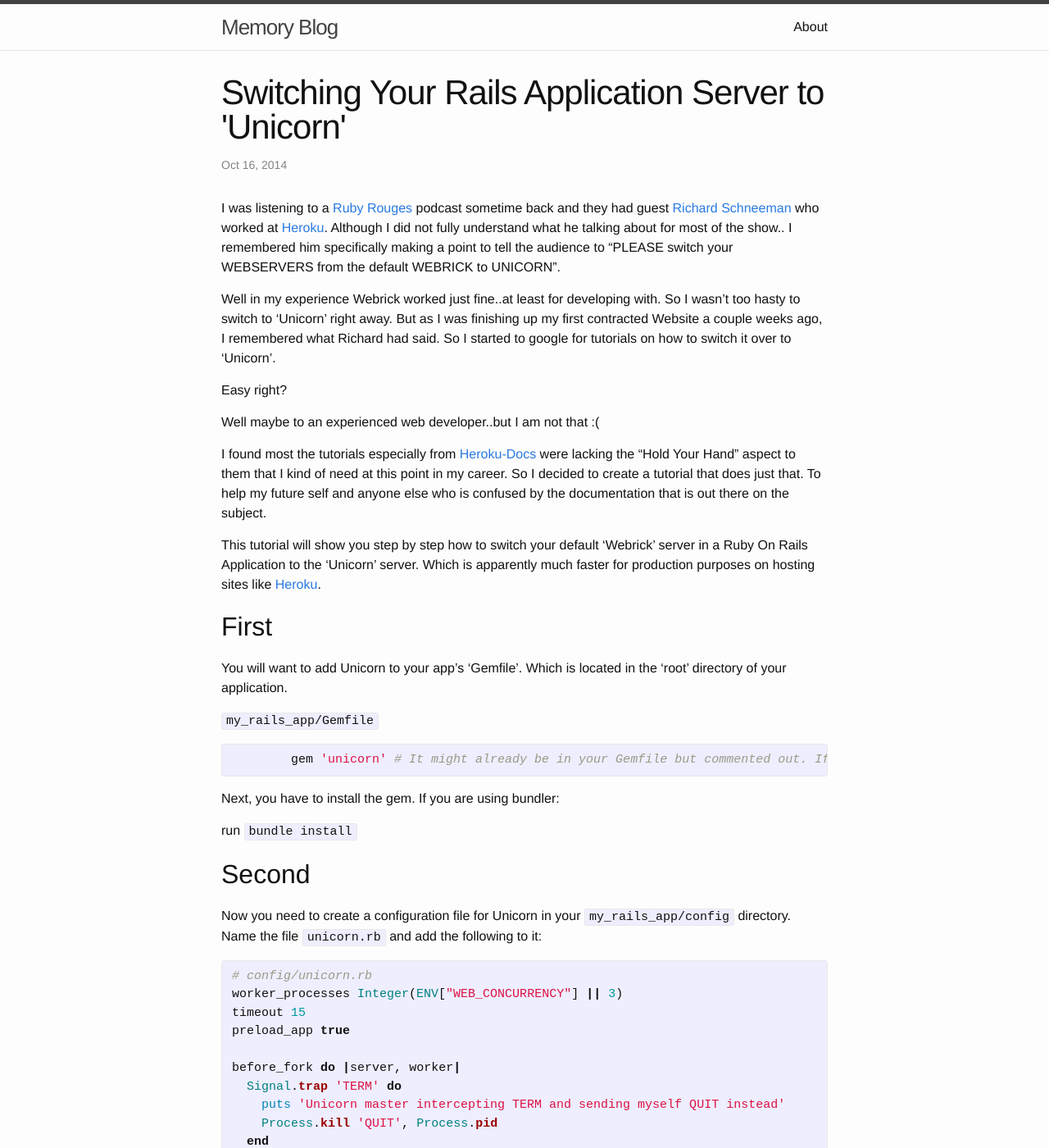
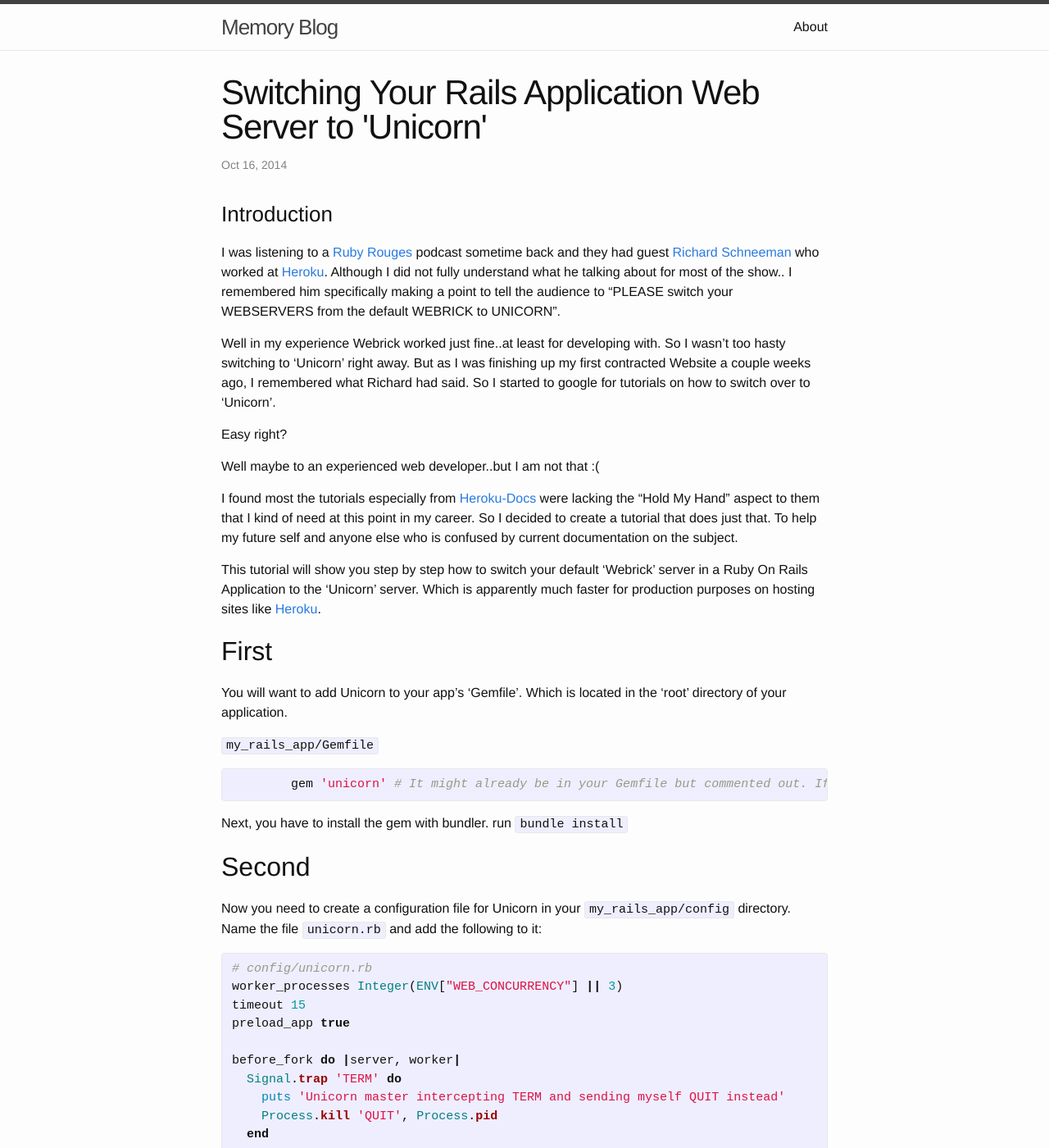
Before and after one commit to chrislabarge/chrislabarge.github.io, a Jekyll site: the page built from _posts/2014-10-16-unicorn-server.markdown, in a window 1280 px wide and 1400 px high. Shown: the whole window at 82% size. Built offline with Jekyll 4.4.1, drawn with Linux system fonts in a browser that asks for light colours; some of the changed text lies outside the part shown.

Commit message:
just editing my blog..feels weird to type

```diff
--- a/_posts/2014-10-16-unicorn-server.markdown
+++ b/_posts/2014-10-16-unicorn-server.markdown
@@ -1,25 +1,26 @@
 ---
 layout: post
-title:  "Switching Your Rails Application Server to 'Unicorn'"
+title:  "Switching Your Rails Application Web Server to 'Unicorn'"
 date:   2014-10-16 12:01:27
 categories: Ruby on Rails, Heroku
 ---
+###Introduction
 
-I was listening to a [Ruby Rouges][ruby-rouges] podcast sometime back and they had guest [Richard Schneeman][richard] who worked at [Heroku][heroku]. Although I
+I was listening to a [Ruby Rouges][richard-pod] podcast sometime back and they had guest [Richard Schneeman][richard] who worked at [Heroku][heroku]. Although I
 did not fully understand what he talking about for most of the show.. I remembered him specifically making a point to
 tell the audience to "PLEASE switch your WEBSERVERS from the default WEBRICK to UNICORN".
 
 Well in my experience Webrick worked just fine..at least for developing with.  So I wasn't too hasty
-to switch to 'Unicorn' right away.  But as I was finishing up my first contracted Website a couple weeks ago, I remembered what
-Richard had said. So I started to google for tutorials on how to switch it over to 'Unicorn'.
+switching to 'Unicorn' right away.  But as I was finishing up my first contracted Website a couple weeks ago, I remembered what
+Richard had said. So I started to google for tutorials on how to switch over to 'Unicorn'.
 
 Easy right?
 
 Well maybe to an experienced web developer..but I am not that :(
 
-I found most the tutorials especially from [Heroku-Docs][heroku-docs] were lacking the "Hold Your Hand" aspect to them that I kind of need
+I found most the tutorials especially from [Heroku-Docs][heroku-docs] were lacking the "Hold My Hand" aspect to them that I kind of need
 at this point in my career.  So I decided to create a tutorial that does just that.  To help my future self and anyone
-else who is confused by the documentation that is out there on the subject.
+else who is confused by current documentation on the subject.
 
 
 
@@ -38,8 +39,7 @@
 	gem 'unicorn' # It might already be in your Gemfile but commented out. If so just remove the '#' before it
 {% endhighlight %}
 
-Next, you have to install the gem.  If you are using bundler:
-
+Next, you have to install the gem with bundler.
 run  `bundle install`
 
 Second
@@ -96,13 +96,24 @@
 and the 'Procfile' will automatically be created in the 'root' directory of your application and contain
 the desired script.
 
+##Fourth and Final
+Now all you have to do is `push` the application to [Github][github] and then [Heroku][heroku]:
 
-Now all you have to do is `commit` your application and `push` it up to Heroku.
-Boom now you are running Unicorn in your production environment, and that Heroku employee from the
-pod cast can rest easy.
+run `git add .`
+
+next `git commmit -m "switched web server from deafault 'Webrick' to 'Unicorn'"`
+
+then `git push`
+
+lastly `git push heroku`
+
+Boom now you are running Unicorn in your production environment, yourself and that Heroku employee [Richard][richard] from
+the [podcast][rirchard-pod] can rest easy.
 
 [heroku]:      http://heroku.com
 [heroku-docs]: https://devcenter.heroku.com/articles/rails-unicorn
-[ruby-rouges]: https://rubyrouges.com
-[richard]: 		 http://rubyrogues.com/140-rr-heroku-with-richard-schneeman/
+
+[richard-pod]: 		 http://rubyrogues.com/140-rr-heroku-with-richard-schneeman/
+[richard]: https://twitter.com/schneems
+[github]:  		http://github.com
 [jekyll-help]: https://github.com/jekyll/jekyll-help
```
Also changed, not shown: other parts of _posts/2014-10-16-unicorn-server.markdown (+2 -2 lines).
